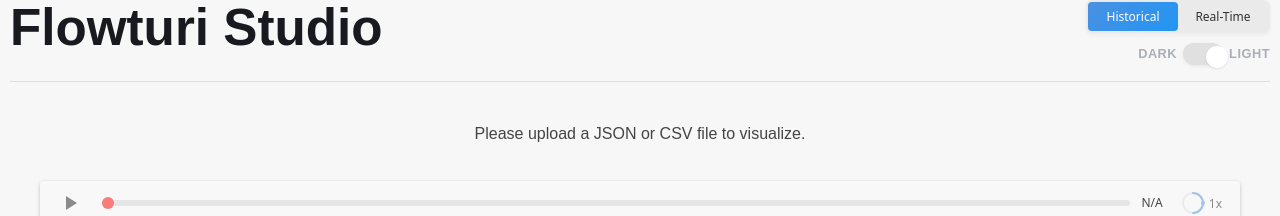
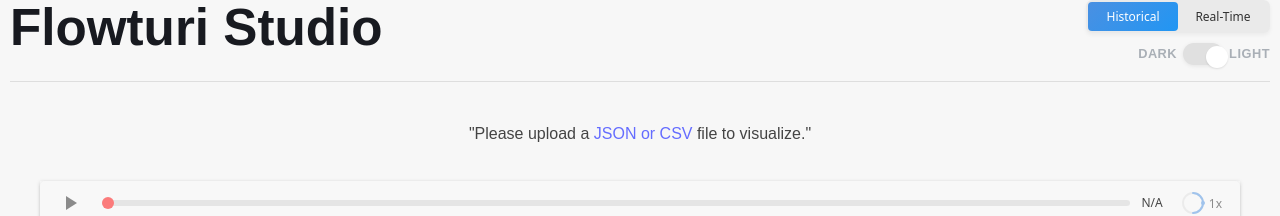
Before and after one commit to ThatOrJohn/flowturi, a React (Vite) app: page / in a window 1280 px wide. Shown: the top 216 px of the page. Built offline with nearby package versions, Linux system fonts and the light colour scheme.

Commit message:
Bump to v0.11.2 with data format links

```diff
--- a/package.json
+++ b/package.json
@@ -1,7 +1,7 @@
 {
   "name": "flowturi",
   "private": true,
-  "version": "0.11.1",
+  "version": "0.11.2",
   "type": "module",
   "scripts": {
     "dev": "vite",
--- a/src/App.tsx
+++ b/src/App.tsx
@@ -832,9 +832,31 @@
     } else if (snapshots.length === 0) {
       mainContent = (
         <p className="no-data-message">
-          {mode === "historical"
-            ? "Please upload a JSON or CSV file to visualize."
-            : "Connect to a WebSocket stream to begin receiving data."}
+          {mode === "historical" ? (
+            <>
+              "Please upload a{" "}
+              <a
+                href="https://github.com/ThatOrJohn/flowturi#historical-mode-expects-data-in-the-following-format"
+                target="_blank"
+                rel="noopener noreferrer"
+              >
+                JSON or CSV
+              </a>{" "}
+              file to visualize."
+            </>
+          ) : (
+            <>
+              Connect to a{" "}
+              <a
+                href="https://github.com/ThatOrJohn/flowturi#expected-real-time-websocket-data-format"
+                target="_blank"
+                rel="noopener noreferrer"
+              >
+                WebSocket stream
+              </a>{" "}
+              to begin receiving data.
+            </>
+          )}
         </p>
       );
     }
```
Also changed, not shown: 1 other file (tests, documents, lock files or other folders).
